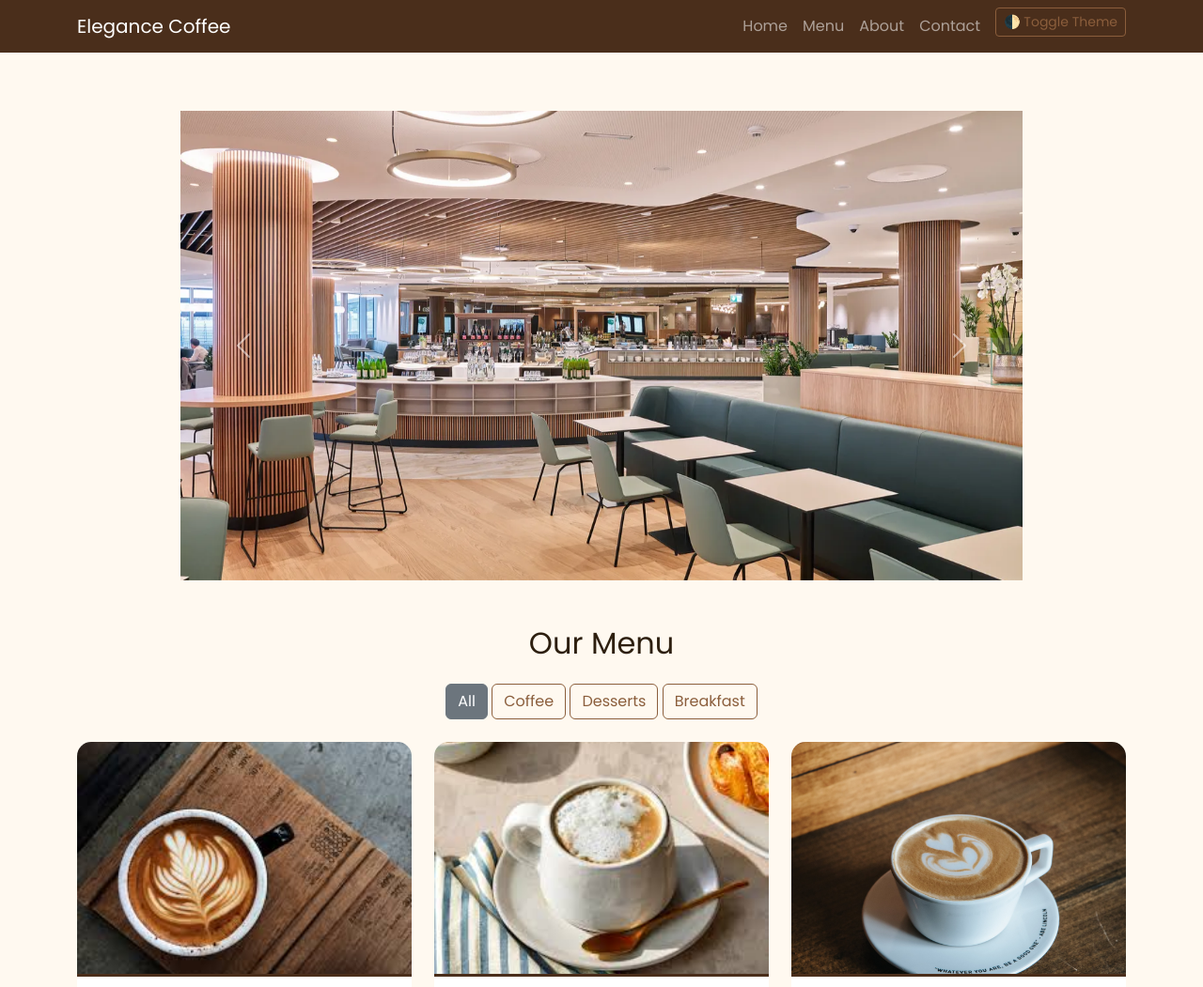
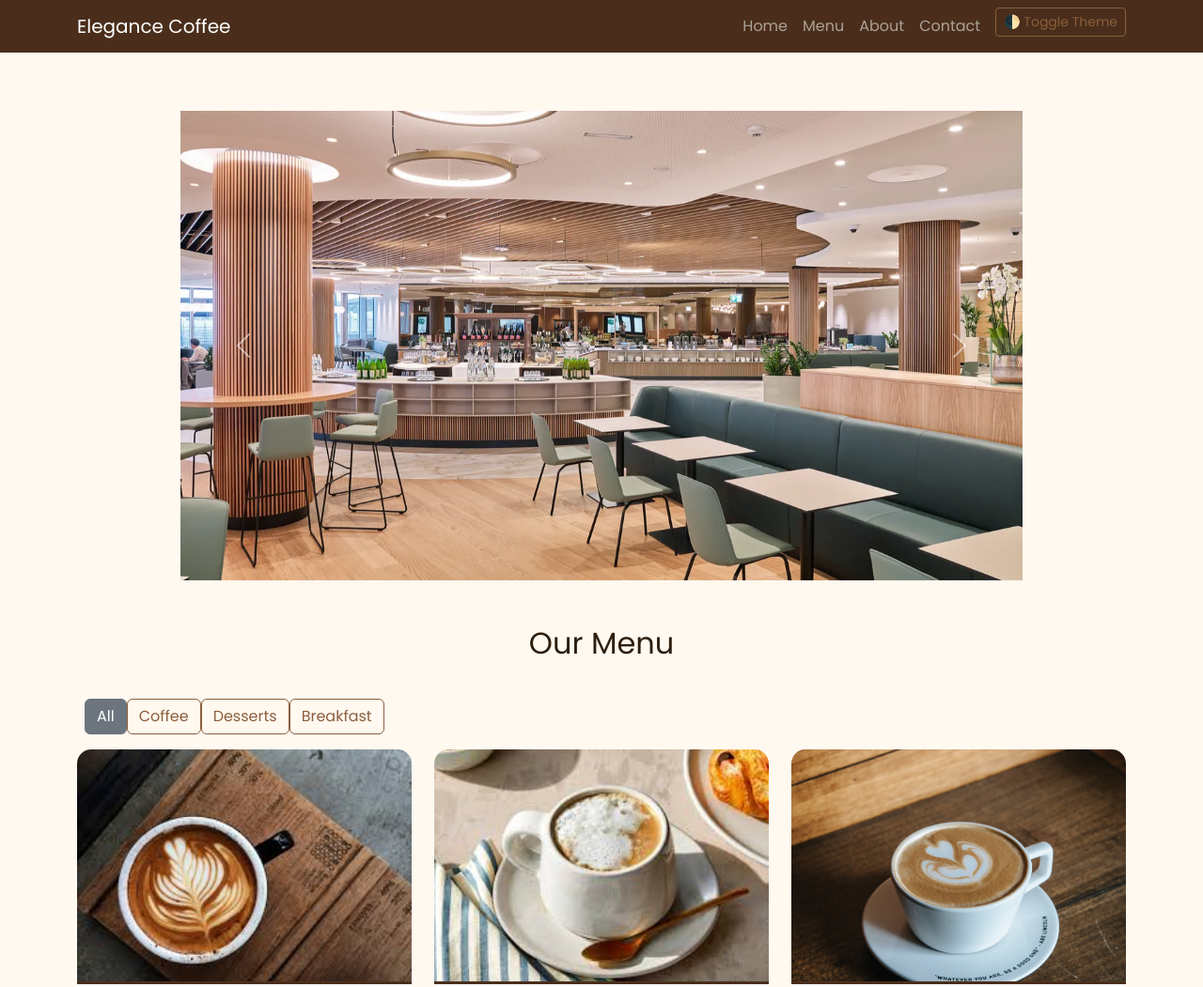
Before and after one commit to yonsmd/Resturant, a plain HTML site: page resturant menu/index.html in a window 1280 px wide. Shown: the top 1051 px of the page at 94% size. Drawn offline with nearby package versions, Linux system fonts and the light colour scheme.

Commit message:
Update index.html

```diff
--- a/resturant menu/index.html
+++ b/resturant menu/index.html
@@ -73,11 +73,16 @@
 <section id="menu" class="container py-5">
   <h2 class="text-center mb-4">Our Menu</h2>
   <!-- Menu Filter Buttons -->
-<div class="container text-center mb-4">
-    <button class="btn btn-outline-secondary filter-btn active" data-filter="all">All</button>
-    <button class="btn btn-outline-secondary filter-btn" data-filter="coffee">Coffee</button>
-    <button class="btn btn-outline-secondary filter-btn" data-filter="desserts">Desserts</button>
-    <button class="btn btn-outline-secondary filter-btn" data-filter="breakfast">Breakfast</button>
+  <div class="container-fluid px-0">
+    <div class="scroll-container">
+      <div class="d-flex flex-nowrap py-3 px-2">
+        <button class="btn btn-outline-secondary filter-btn active" data-filter="all">All</button>
+        <button class="btn btn-outline-secondary filter-btn" data-filter="coffee">Coffee</button>
+        <button class="btn btn-outline-secondary filter-btn" data-filter="desserts">Desserts</button>
+        <button class="btn btn-outline-secondary filter-btn" data-filter="breakfast">Breakfast</button>
+        <!-- Add more buttons if needed -->
+      </div>
+    </div>
   </div>
   <div class="row g-4">
     <!-- Sample Product Cards -->
@@ -166,5 +171,8 @@
 <script src="https://cdn.jsdelivr.net/npm/bootstrap@5.3.0/dist/js/bootstrap.bundle.min.js"></script>
 <!-- Custom JS -->
 <script src="script.js"></script>
+<div class="loader-wrapper">
+  <div class="loader"></div>
+</div>
 </body>
 </html>
```
